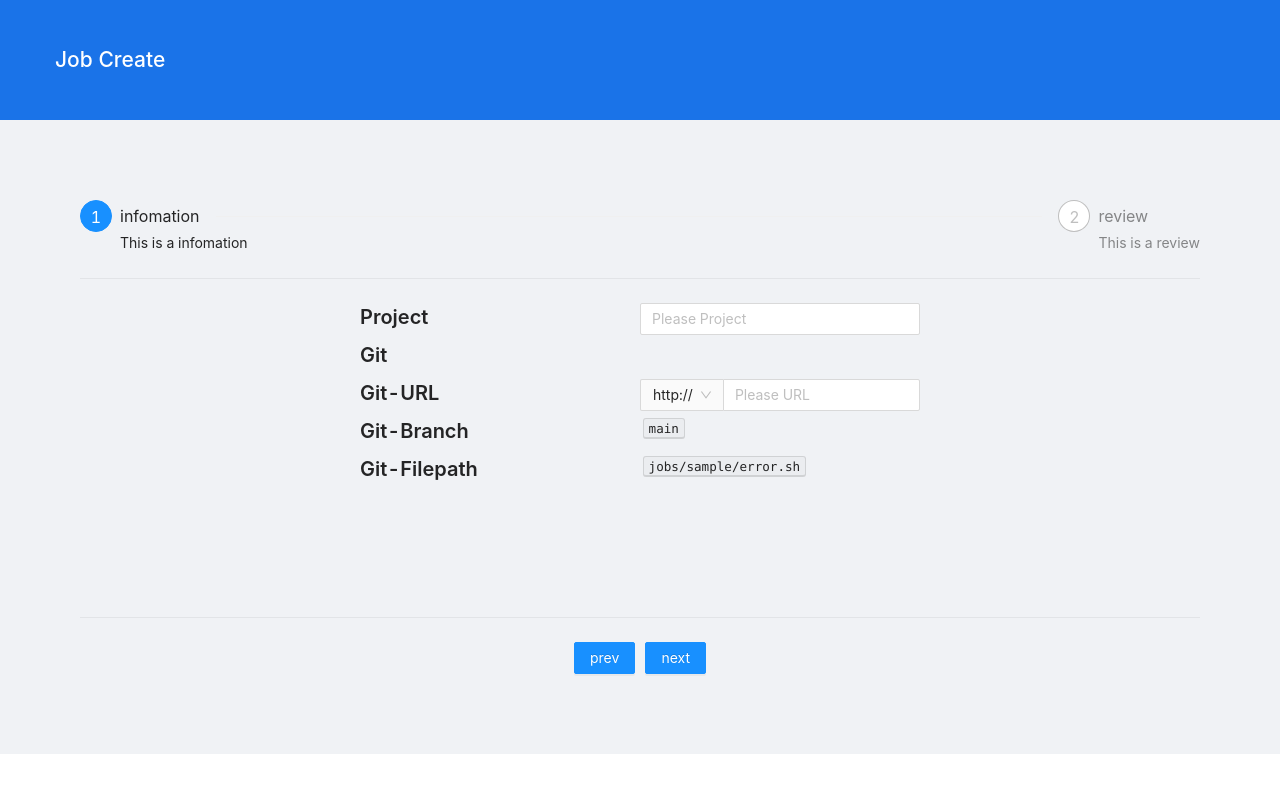
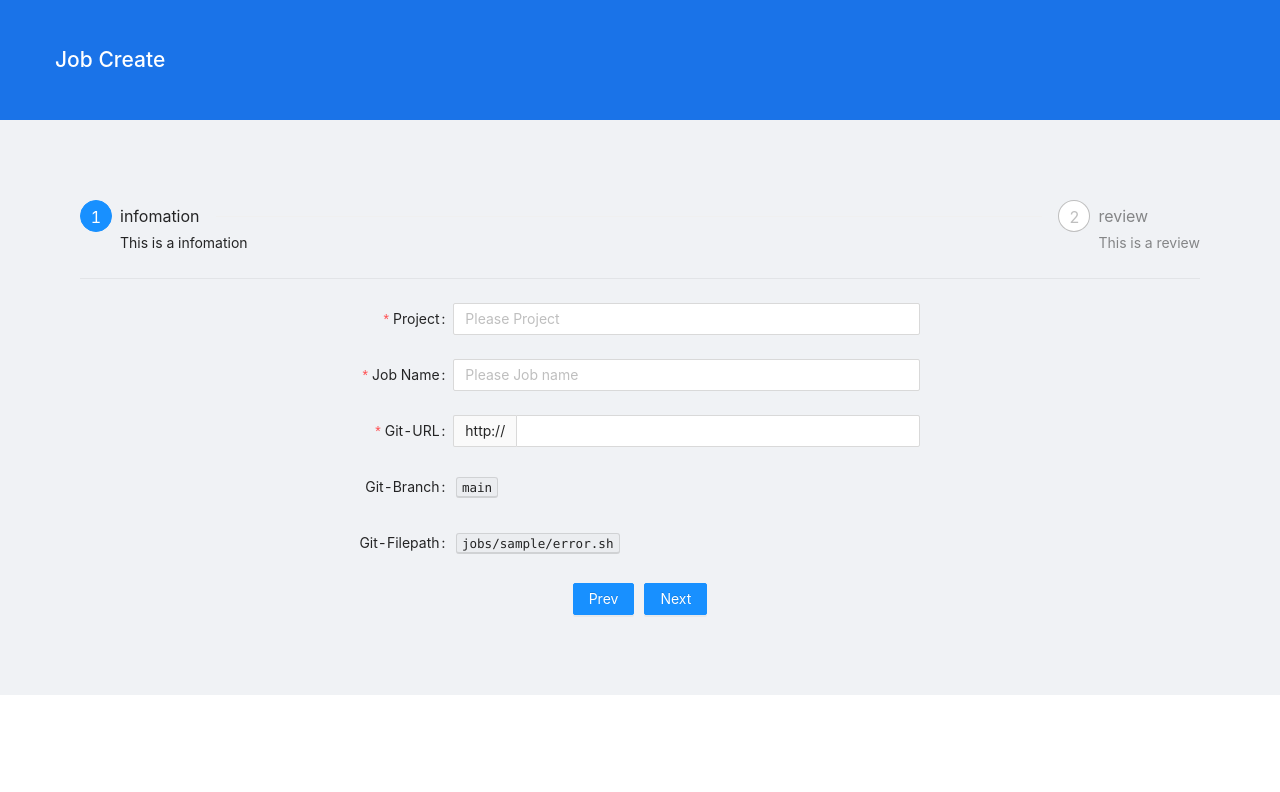
Before and after one commit to srmproject/JCP-Front-App-Job, a React app: page /create in a window 1280 px wide. Shown: the top 792 px of the page. Built offline with nearby package versions, Linux system fonts and the light colour scheme; the HTML template or start-up script is replaced by a standard one.

Commit message:
form data 형식으로 변경

```diff
--- a/src/components/atoms/AtomButton.tsx
+++ b/src/components/atoms/AtomButton.tsx
@@ -4,9 +4,9 @@ import { Button } from 'antd';
 import { ButtonProperty } from 'types/atoms';
 
 const StyledButton: any = styled(Button)``;
-const AtomButton: FC<ButtonProperty> = ({ children, onClick, className, type }) => {
+const AtomButton: FC<ButtonProperty> = ({ children, onClick, className, type, htmlType }) => {
   return (
-    <StyledButton onClick={onClick} className={className} type={type}>
+    <StyledButton onClick={onClick} className={className} type={type} htmlType={htmlType}>
       {children}
     </StyledButton>
   );
--- a/src/components/modules/ModuleButtonGroup.tsx
+++ b/src/components/modules/ModuleButtonGroup.tsx
@@ -23,6 +23,7 @@ const ModuleButtonGroup: FC<ButtonGroupProperty> = ({ buttons, className }) => {
           onClick={button.onClick}
           children={button.children}
           className={button.className}
+          htmlType={button.htmlType}
           type={button.type}
         />
       ))}
--- a/src/components/templates/ApplicationCreate.tsx
+++ b/src/components/templates/ApplicationCreate.tsx
@@ -1,74 +1,94 @@
 import React, { FC, useState } from 'react';
-import { useDispatch, useSelector } from 'react-redux';
-import { Divider, Layout, Row, Col, Typography, Input, Select, message } from 'antd';
-import { actions } from 'store/slices/createApp';
-import { RootState } from '../../types/reducer';
+import { Divider, Layout, Typography, Input, message, Form } from 'antd';
 import AtomHeader from 'components/atoms/AtomHeader';
 import AtomContent from 'components/atoms/AtomContent';
 import AtomH2 from 'components/atoms/AtomH2';
 import AtomSteps from 'components/atoms/AtomSteps';
 import ModuleButtonGroup from 'components/modules/ModuleButtonGroup';
 
-const { Text, Title } = Typography;
-const { Option } = Select;
-
 const ApplicationCreate: FC = () => {
-  const dispatch = useDispatch();
   const [cur, setCur] = useState(0);
-  const counter = useSelector((state: RootState) => state.createApp);
-  const plus = () => {
-    dispatch(actions.increment());
-  };
-  const minus = () => {
-    dispatch(actions.decrement());
-  };
+  const [isDisabled, setIsDisabled] = useState(false);
 
   const prev = () => {
     if (0 < cur) {
       setCur(cur - 1);
+      setIsDisabled(false);
     } else {
       message.info('This First Page');
     }
   };
   const next = () => {
-    console.log(cur);
+    console.log('isDisabled : ', isDisabled);
     if (buttons.length - 1 > cur) {
+      setIsDisabled(true);
       setCur(cur + 1);
     } else {
       message.info('Create API send');
     }
   };
 
-  const selectBefore = (
-    <Select defaultValue="http://" className="select-before">
-      <Option value="http://">http://</Option>
-      <Option value="https://">https://</Option>
-    </Select>
-  );
-
   const steps = [
     { title: 'infomation', description: 'This is a infomation' },
     { title: 'review', description: 'This is a review' },
   ];
   const buttons = [
-    { children: 'prev', onClick: prev, type: 'primary' },
-    { children: `${1 <= cur ? 'create' : 'next'}`, onClick: next, type: 'primary', className: 'last' },
+    { children: 'Prev', onClick: prev, type: 'primary' },
+    1 <= cur
+      ? {
+          children: 'Create',
+          type: 'primary',
+          className: 'last',
+          htmlType: 'submit',
+        }
+      : {
+          children: 'Next',
+          onClick: next,
+          type: 'primary',
+          className: 'last',
+        },
   ];
+
   const rows = [
     {
       label: 'Project',
-      filed: <Input placeholder="Please Project" />,
-      onchange: prev,
+      name: 'project',
+      rules: [{ required: true, message: 'Please input your project!' }],
+      filed: <Input placeholder="Please Project" disabled={isDisabled} />,
     },
-    { label: 'Git', filed: <br />, onchange: prev },
+    {
+      label: 'Job Name',
+      name: 'job name',
+      rules: [{ required: true, message: 'Please input your job!' }],
+      filed: <Input placeholder="Please Job name" disabled={isDisabled} />,
+    },
     {
       label: 'Git-URL',
-      filed: <Input addonBefore={selectBefore} placeholder="Please URL" />,
-      onchange: prev,
+      name: 'gitUrl',
+      rules: [{ required: true, message: 'Please input your git-url!' }],
+      filed: <Input addonBefore={'http://'} disabled={isDisabled} />,
     },
-    { label: 'Git-Branch', filed: <Text keyboard>main</Text>, onchange: prev },
-    { label: 'Git-Filepath', filed: <Text keyboard>jobs/sample/error.sh</Text>, onchange: prev },
+    {
+      label: 'Git-Branch',
+      name: 'gitBranch',
+      filed: <Typography.Text keyboard>main</Typography.Text>,
+    },
+    {
+      label: 'Git-Filepath',
+      name: 'gitFilepath',
+      filed: <Typography.Text keyboard>jobs/sample/error.sh</Typography.Text>,
+    },
   ];
+
+  const onFinish = (values: any) => {
+    console.log('Success:', { ...values, gitBranch: 'main', gitFilepath: 'jobs/sample/error.sh' });
+    message.info('Create API send');
+  };
+
+  const onFinishFailed = (errorInfo: any) => {
+    console.log('Failed:', errorInfo);
+    message.info('Failed Vaildation');
+  };
 
   return (
     <Layout>
@@ -76,22 +96,22 @@ const ApplicationCreate: FC = () => {
       <AtomContent>
         <AtomSteps current={cur} steps={steps} />
         <Divider />
-        <Row style={{ minHeight: '290px' }}>
-          <Col span={6} />
-          <Col span={12}>
-            {rows.map((row, index) => (
-              <Row key={`${row.label}-${index}`} style={{ display: 'flex', justifyContent: 'center' }}>
-                <Col span={12}>
-                  <Title level={4}>{row.label}</Title>
-                </Col>
-                <Col span={12}>{row.filed}</Col>
-              </Row>
-            ))}
-          </Col>
-          <Col span={6} />
-        </Row>
-        <Divider />
-        <ModuleButtonGroup buttons={buttons} />
+        <Form
+          name="basic"
+          labelCol={{ span: 8 }}
+          wrapperCol={{ span: 10 }}
+          initialValues={{ remember: true }}
+          onFinish={onFinish}
+          onFinishFailed={onFinishFailed}
+          autoComplete="off"
+        >
+          {rows.map((row, index) => (
+            <Form.Item key={`${row.label}-${index}`} label={row.label} name={row.name} rules={row.rules}>
+              {row.filed}
+            </Form.Item>
+          ))}
+          <ModuleButtonGroup buttons={buttons} />
+        </Form>
       </AtomContent>
     </Layout>
   );
--- a/src/types/atoms.ts
+++ b/src/types/atoms.ts
@@ -5,6 +5,7 @@ export interface ButtonProperty {
   onClick?(e?: MouseEvent): void;
   className?: string;
   type?: string;
+  htmlType?: string;
 }
 export interface HeaderProperty {
   onClick?(e?: MouseEvent): void;
```
